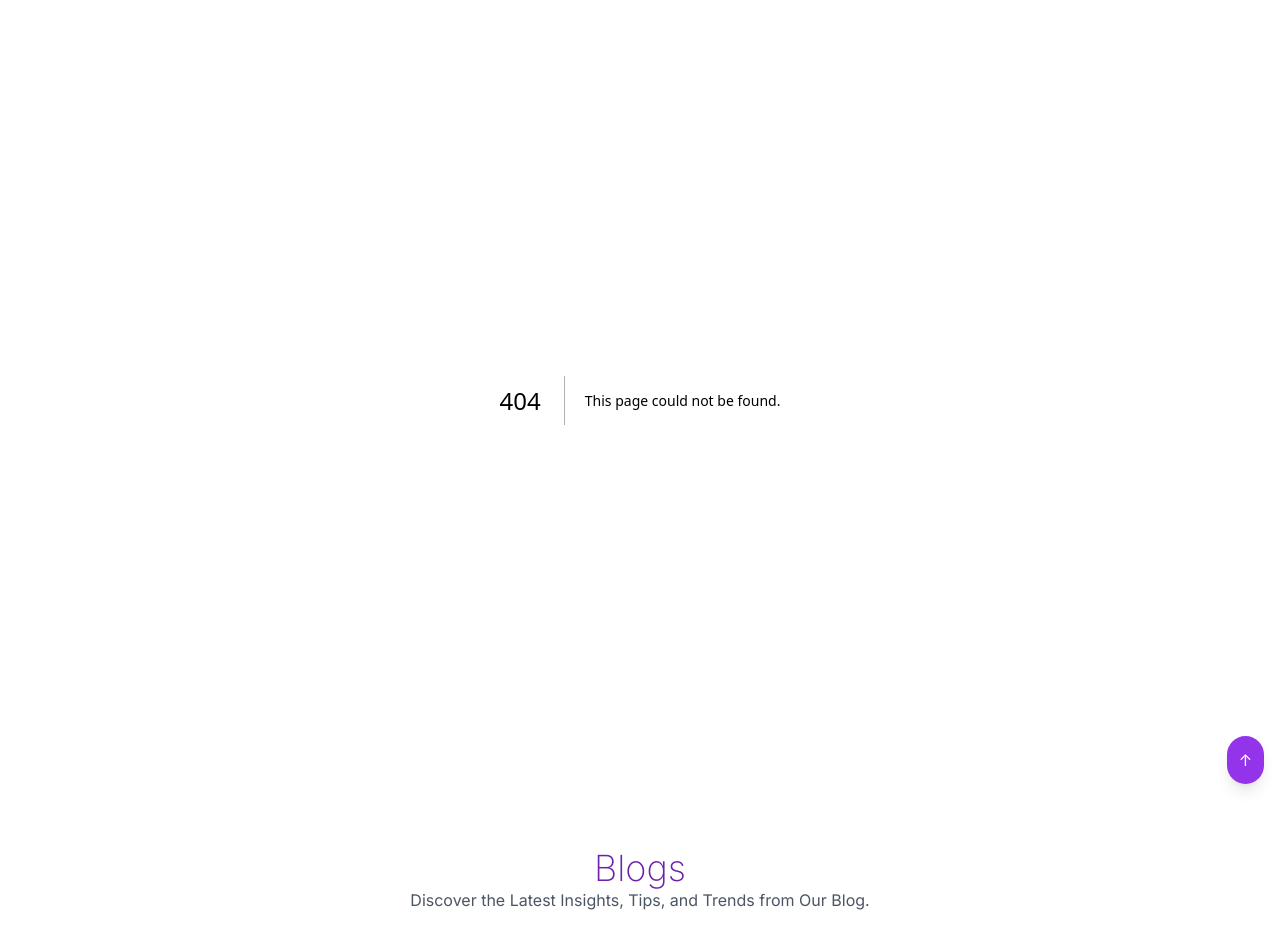
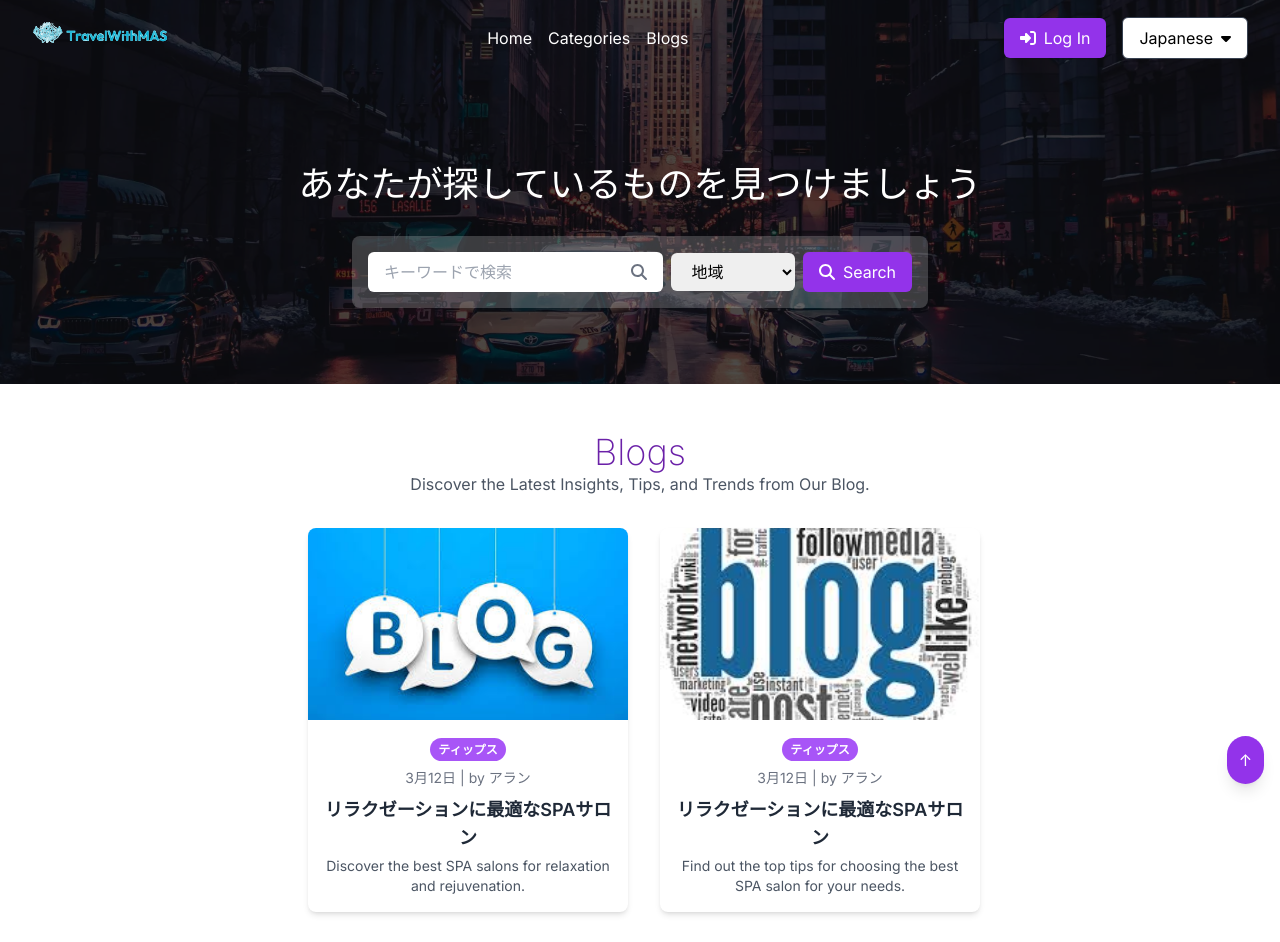
Before and after one commit to iaffansheikh21/ListCo, a Next.js app: page /Blogs in a window 1280 px wide. Before the commit this address had no page. Shown: the top 942 px of the page. Built offline with nearby package versions, Linux system fonts and the light colour scheme.

Commit message:
Blogs and Blogsdetails page added

```diff
--- /dev/null
+++ b/app/Blogs/page.tsx
@@ -0,0 +1,12 @@
+import React from 'react'
+import Navbar from '../components/NavBar'
+import Blogs from '../components/Blogs'
+
+export default function page() {
+  return (
+    <>
+    <Navbar/>
+    <Blogs/>
+    </>
+  )
+}
--- /dev/null
+++ b/app/BlogsDetails/page.tsx
@@ -0,0 +1,12 @@
+import React from 'react'
+import Navbar from '../components/NavBar'
+
+export default function page() {
+  return (
+    <>
+    <Navbar />
+    <div>Details page</div>
+    </>
+
+  )
+}
--- a/app/components/Blogs.tsx
+++ b/app/components/Blogs.tsx
@@ -1,6 +1,7 @@
 'use client'
 import React, { useState, useEffect } from 'react';
 import Image from 'next/image';
+import Link from 'next/link';
 
 const blogs = [
   {
@@ -11,43 +12,20 @@ const blogs = [
     author: 'アラン',
     title: 'リラクゼーションに最適なSPAサロン',
     category: 'ティップス',
+    // slug: 'relaxation-spa-salon',
+    description: 'Discover the best SPA salons for relaxation and rejuvenation.'
   },
   {
     id: 2,
     image: '/blog2.jpg',
-    alt: 'ニュース 1',
+    alt: 'ニュース 2',
     date: '3月12日',
     author: 'アラン',
     title: 'リラクゼーションに最適なSPAサロン',
     category: 'ティップス',
+    // slug: 'best-spa-salon-tips',
+    description: 'Find out the top tips for choosing the best SPA salon for your needs.'
   },
-//   {
-//     id: 3,
-//     image: '/blog1.jpg',
-//     alt: 'ニュース 1',
-//     date: '3月12日',
-//     author: 'アラン',
-//     title: 'リラクゼーションに最適なSPAサロン',
-//     category: 'ティップス',
-//   },
-//   {
-//     id: 4,
-//     image: '/blog2.jpg',
-//     alt: 'ニュース 1',
-//     date: '3月12日',
-//     author: 'アラン',
-//     title: 'リラクゼーションに最適なSPAサロン',
-//     category: 'ティップス',
-//   },
-//   {
-//     id: 5,
-//     image: '/blog1.jpg',
-//     alt: 'ニュース 1',
-//     date: '3月12日',
-//     author: 'アラン',
-//     title: 'リラクゼーションに最適なSPAサロン',
-//     category: 'ティップス',
-//   },
   // Add more blogs here
 ];
 
@@ -69,7 +47,8 @@ const Blogs = () => {
         <p className="text-gray-600 mb-8">Discover the Latest Insights, Tips, and Trends from Our Blog.</p>
         <div className="flex flex-wrap justify-center space-y-6 md:space-y-0 md:space-x-6">
           {blogs.slice(currentIndex, currentIndex + 2).map((blog) => (
-            <div key={blog.id} className="max-w-xs bg-white rounded-lg shadow-md overflow-hidden transition-transform transform hover:scale-105 mx-2">
+            <Link href={'/BlogsDetails'} legacyBehavior>
+              <a className="max-w-xs bg-white rounded-lg shadow-md overflow-hidden transition-transform transform hover:scale-105 mx-2">
                 <Image
                   src={blog.image}
                   alt={blog.alt}
@@ -81,8 +60,10 @@ const Blogs = () => {
                   <span className="bg-purple-500 text-white text-xs font-semibold rounded-full px-2 py-1">{blog.category}</span>
                   <p className="text-gray-500 text-sm mt-2">{blog.date} | by {blog.author}</p>
                   <h3 className="text-lg font-semibold text-gray-800 mt-2">{blog.title}</h3>
+                  <p className="text-gray-600 text-sm mt-1">{blog.description}</p>
                 </div>
-            </div>
+              </a>
+            </Link>
           ))}
         </div>
       </div>
--- a/app/components/NavBar.tsx
+++ b/app/components/NavBar.tsx
@@ -82,6 +82,11 @@ const Navbar: React.FC = () => {
           <Link href="/Categories" passHref>
             <span className="hover:text-purple-300 cursor-pointer">
               Categories
+            </span>
+          </Link>
+          <Link href="/Blogs" passHref>
+            <span className="hover:text-purple-300 cursor-pointer">
+              Blogs
             </span>
           </Link>
         </div>
@@ -194,6 +199,14 @@ const Navbar: React.FC = () => {
               Categories
             </span>
           </Link>
+          <Link href="/Blogs" passHref>
+            <span
+              onClick={toggleMenu}
+              className="block py-2 text-white hover:text-purple-300 cursor-pointer"
+            >
+              Blogs
+            </span>
+          </Link>
           <button
             className="bg-purple-600 hover:bg-purple-700 text-white transform transition-transform duration-500 py-2 px-4 rounded-md flex items-center text-sm md:text-base"
             onClick={handleLoginClick}
--- a/app/layout.tsx
+++ b/app/layout.tsx
@@ -5,7 +5,6 @@ import Footer from "./components/Footer";
 import NewsSection from "./components/NewsSection";
 import Navbar from "./components/NavBar";
 import FloatingButton from "./components/FloatingButton"
-import Blogs from './components/Blogs'
 const inter = Inter({ subsets: ["latin"] });
 
 export const metadata: Metadata = {
@@ -21,7 +20,6 @@ export default function RootLayout({
   return (
     <html lang="en">
       <body className={inter.className}>{children}
-        <Blogs/>
         <NewsSection/>
         <FloatingButton />
        <Footer/>
--- a/app/page.tsx
+++ b/app/page.tsx
@@ -5,6 +5,7 @@ import TopCities from "./components/TopCitites";
 import NewDirectory from "./components/NewDirectory";
 import PopularDirectory from "./components/PopularDirectory";
 import HowItWorks from "./components/HowItWorks";
+import Blogs from "./components/Blogs";
 
 
 
@@ -18,6 +19,7 @@ const Home: React.FC = () => {
             <PopularDirectory/>
             <HowItWorks />
             <NewDirectory/>
+            <Blogs/>
             {/* <Footer/> */}
 
             {/* Rest of your page content */}
```
Lines whose indentation alone changed are shown as unchanged.
